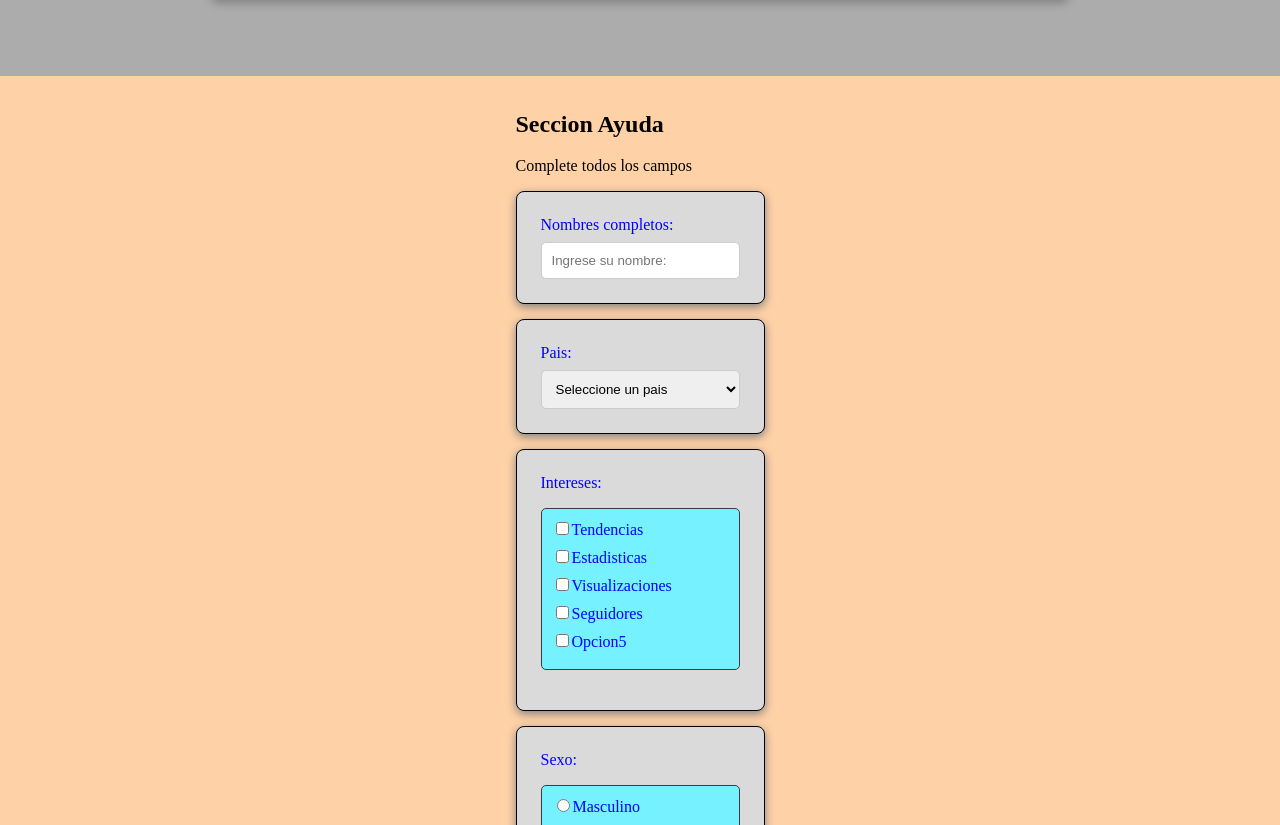
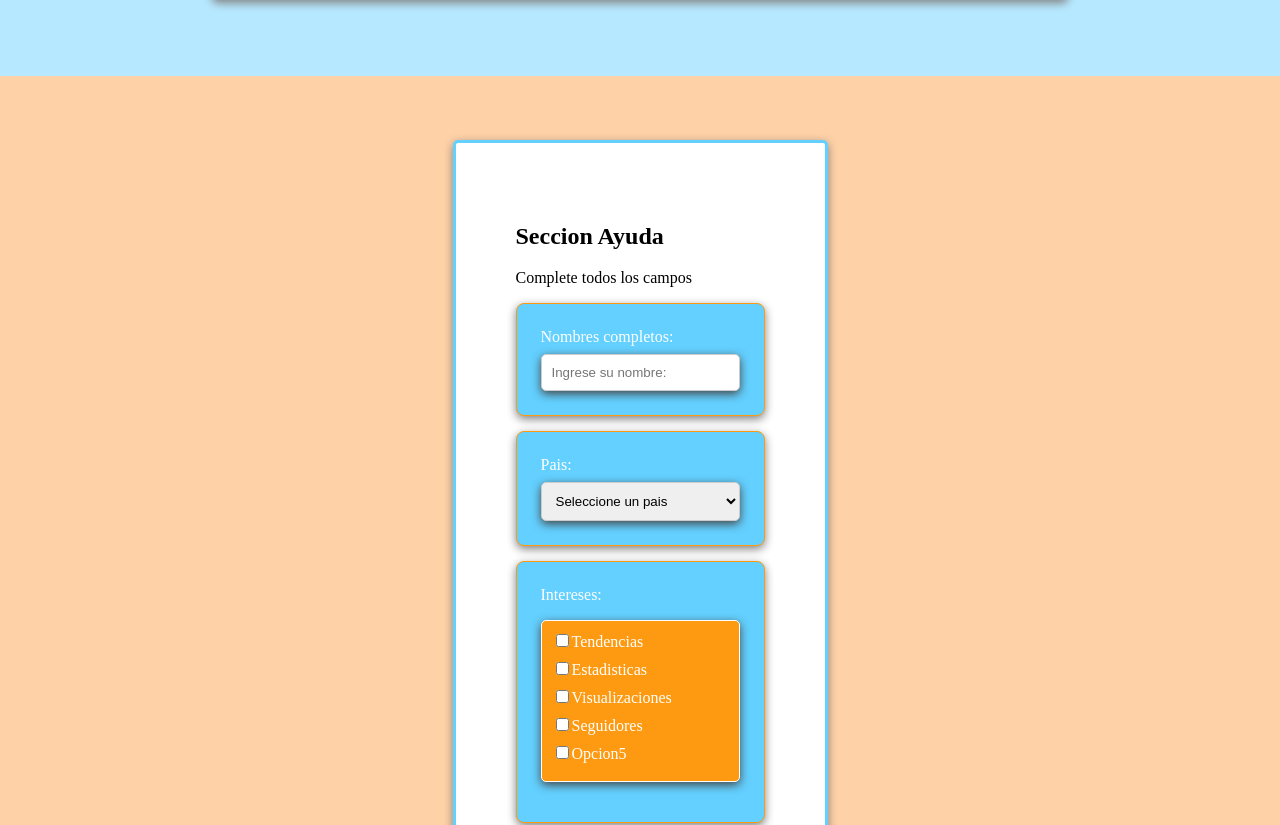
Before and after one commit to SanVargasAl/NRC_4161, a website: page landing-page.html in a window 1280 px wide. Shown: the part 1975-2800 px from the top of the page. Drawn offline with Linux system fonts and the light colour scheme.

Commit message:
Refactor styles and update background colors
Updated styles for various elements including background colors and borders.

```diff
--- a/styles.css
+++ b/styles.css
@@ -46,7 +46,7 @@ body {
   width: 100%;
   max-width: 75rem;
 }
-/* justify-content: space-between;a*/
+/* justify-content: space-between;*/
 .Menu-Vertical a {
   color: rgb(255, 255, 255);
   text-decoration: none;
@@ -130,7 +130,7 @@ body {
 
 .cont-sec-usuario {
   padding: 0.75rem 0.75rem 0.75rem 0.75rem;
-  background-color: rgb(172, 172, 172);
+  background-color: rgb(182, 233, 255);
 }
 
 .contenedor-general {
@@ -154,14 +154,28 @@ body {
   display: flex;
 }
 
+.seccion-ayuda .contenedor-general {
+  padding: 3.75rem 3.75rem 3.75rem 3.75rem;
+  background-color: rgb(99, 208, 255);
+  color: rgb(0, 0, 0);
+  border-radius: 0.313rem;
+  margin-top: 4rem;
+  margin-bottom: 4rem;
+  border: rgb(99, 208, 255);
+  border-width: 3px;
+  border-style: solid;
+  box-shadow: 0 3px 10px gray;
+  background-color: #ffffff;
+}
+
 .campo {
   align-items: center;
-  color: blue;
-  border: 0.063rem solid black;
+  color: white;
+  border: 0.063rem solid rgb(253, 154, 17);
   padding: 1.5rem;
   margin-bottom: 0.938rem;
   border-radius: 0.5rem;
-  background-color: rgb(218, 218, 218);
+  background-color: rgb(99, 208, 255);
   box-shadow: 0 3px 10px gray;
 }
 
@@ -178,17 +192,19 @@ select {
   border: 0.063rem solid #ccc;
   border-radius: 0.313rem;
   box-sizing: border-box;
+  box-shadow: 0 3px 10px rgb(68, 68, 68);
 }
 
 .lista-checkbox,
 .lista-radio {
   width: 100%;
   padding: 0.625rem;
-  border: 0.063rem solid #3d3d3d;
+  border: 0.063rem solid white;
   border-radius: 0.313rem;
   box-sizing: border-box;
-  background-color: rgb(117, 241, 255);
+  background-color: rgb(253, 154, 17);
   list-style: none;
+  box-shadow: 0 3px 10px rgb(68, 68, 68);
 }
 
 option[value=""] {
```
